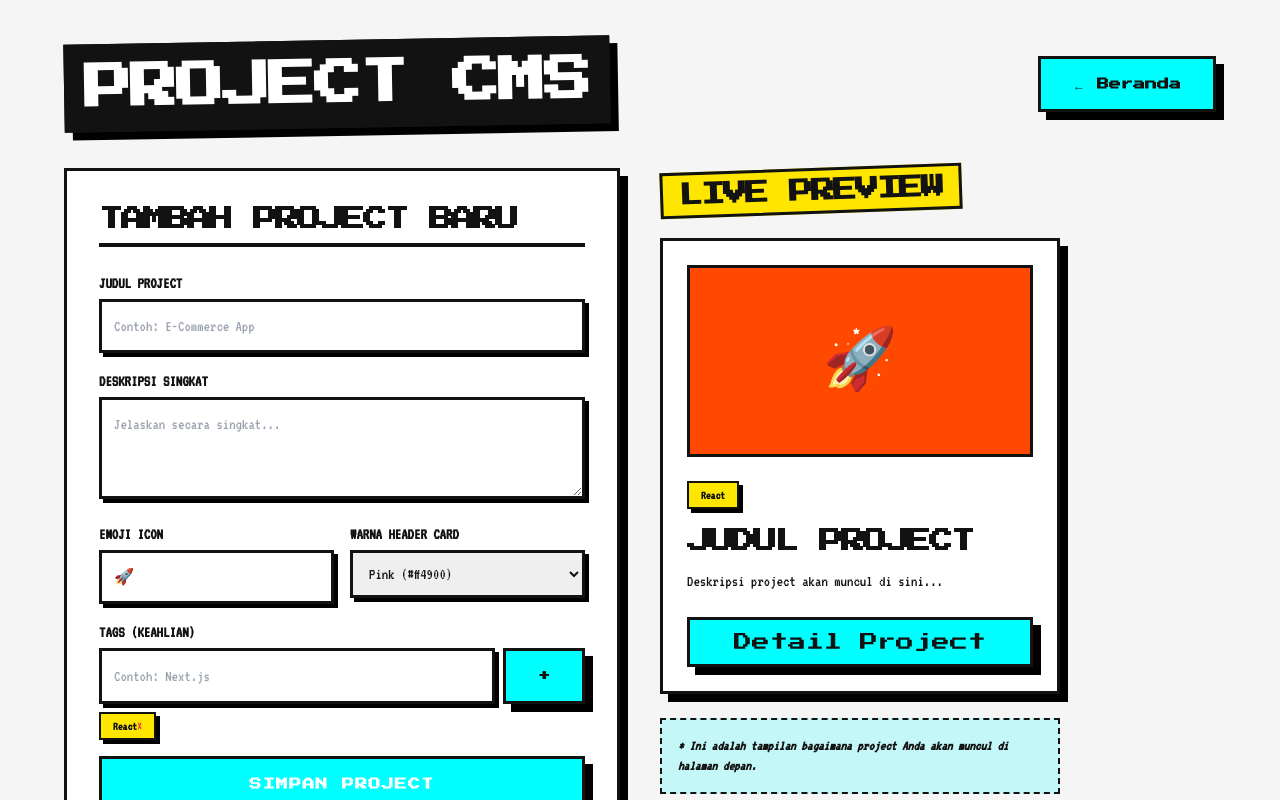
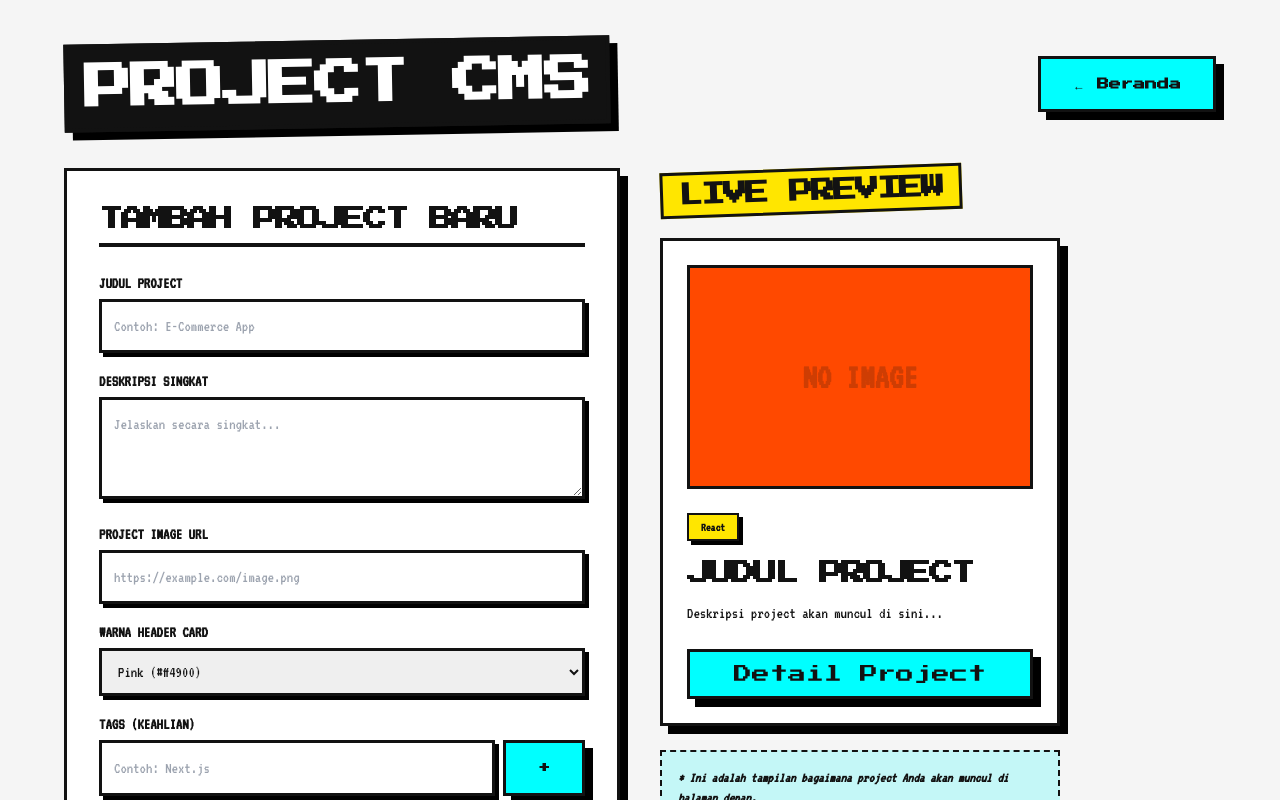
Before and after one commit to f4hmii/fahmi_portofolio, a Next.js app: page /cms in a window 1280 px wide. Shown: the top 800 px of the page. Built offline with nearby package versions, Linux system fonts and the light colour scheme.

Commit message:
Switch ProjectCard and CMS from emoji to image support

```diff
--- a/app/cms/page.tsx
+++ b/app/cms/page.tsx
@@ -8,7 +8,7 @@ export default function CMSPage() {
   const [formData, setFormData] = useState({
     title: "",
     desc: "",
-    emoji: "🚀",
+    image: "",
     color: "bg-neo-pink",
     btnColor: "bg-neo-yellow",
     btnTextClass: "text-neo-black",
@@ -81,15 +81,16 @@ export default function CMSPage() {
                 />
               </div>
 
-              <div className="grid grid-cols-2 gap-4">
+              <div className="grid grid-cols-1 gap-4">
                 <div>
-                  <label className="block font-black uppercase mb-1">Emoji Icon</label>
+                  <label className="block font-black uppercase mb-1">Project Image URL</label>
                   <input
                     type="text"
-                    name="emoji"
-                    value={formData.emoji}
+                    name="image"
+                    value={formData.image}
                     onChange={handleInputChange}
-                    className="w-full p-3 border-3 border-neo-black shadow-neo-sm focus:outline-none"
+                    placeholder="https://example.com/image.png"
+                    className="w-full p-3 border-3 border-neo-black shadow-neo-sm focus:outline-none focus:bg-neo-yellow/10"
                   />
                 </div>
                 <div>
@@ -152,7 +153,7 @@ export default function CMSPage() {
                 id="preview"
                 title={formData.title || "Judul Project"}
                 desc={formData.desc || "Deskripsi project akan muncul di sini..."}
-                emoji={formData.emoji}
+                image={formData.image}
                 color={formData.color}
                 tags={formData.tags}
                 btnColor={formData.btnColor}
--- a/components/ProjectCard.tsx
+++ b/components/ProjectCard.tsx
@@ -1,10 +1,21 @@
-"use client";
+import Image from "next/image";
 
-export default function ProjectCard({ id, title, desc, emoji, color, tags, btnColor, btnTextClass }: any) {
+export default function ProjectCard({ id, title, desc, image, color, tags, btnColor, btnTextClass }: any) {
   return (
     <article className="neo-card flex flex-col group h-full">
-      <div className={`h-40 md:h-48 ${color} border-3 border-neo-black mb-6 flex items-center justify-center overflow-hidden relative`}>
-         <div className="text-6xl group-hover:scale-125 transition-transform duration-300">{emoji}</div>
+      <div className={`h-48 md:h-56 ${color} border-3 border-neo-black mb-6 relative overflow-hidden`}>
+         {image ? (
+           <Image
+             src={image}
+             alt={title}
+             fill
+             className="object-cover group-hover:scale-110 transition-transform duration-500"
+           />
+         ) : (
+           <div className="w-full h-full flex items-center justify-center text-4xl opacity-20 font-black">
+             NO IMAGE
+           </div>
+         )}
       </div>
       <div className="flex flex-wrap gap-2 mb-4">
         {tags.map((tag: any, i: number) => (
```
Also changed, not shown: data/projects.ts (+6 -6 lines).
